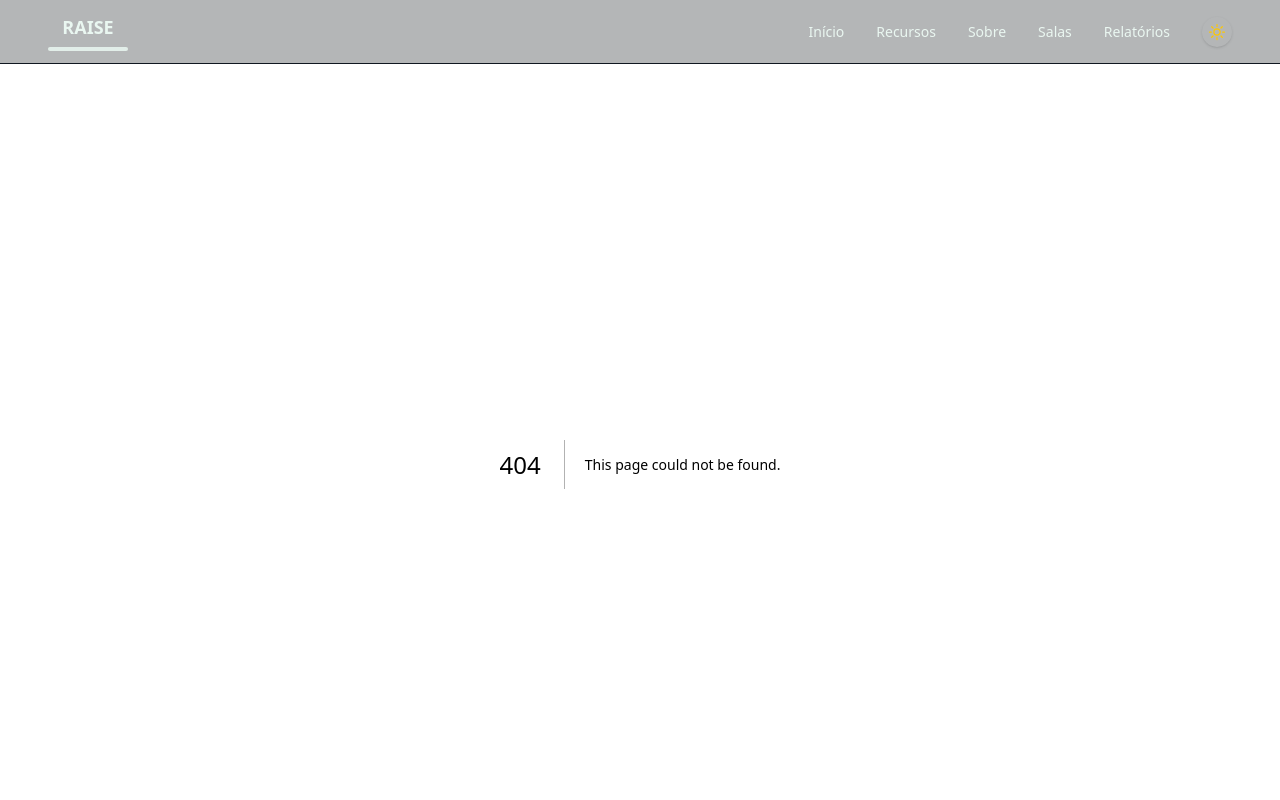
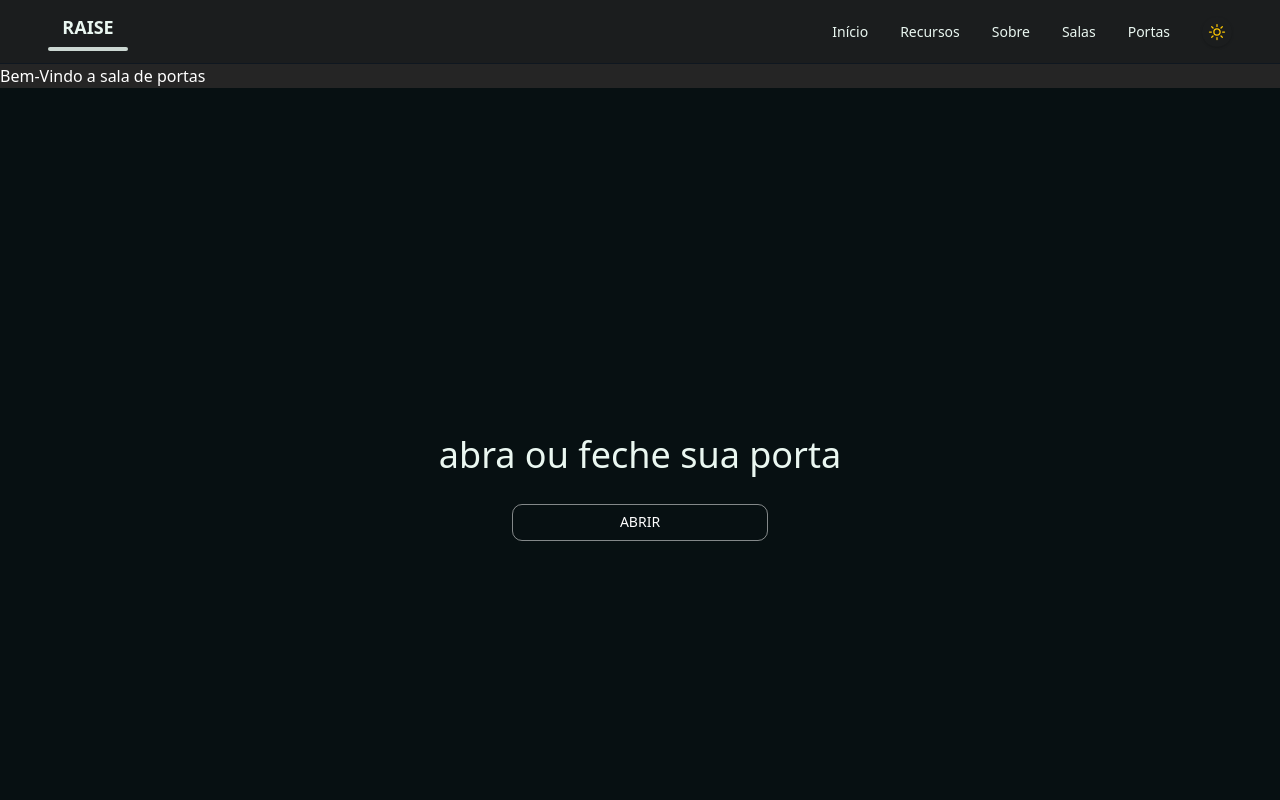
Before and after one commit to Mfranklin06/raise, a Next.js app: page /portas in a window 1280 px wide. Before the commit this address had no page. Shown: the top 800 px of the page. Built offline with nearby package versions, Linux system fonts and the light colour scheme.

Commit message:
feat: add portapage test

```diff
--- a/src/app/components/Header.tsx
+++ b/src/app/components/Header.tsx
@@ -27,7 +27,7 @@ export default function Header() {
             <Link href="/#features" className="text-sm text-foreground hover:opacity-90 hover:text-primary">Recursos</Link>
             <Link href="/#about" className="text-sm text-foreground hover:opacity-90 hover:text-primary">Sobre</Link>
             <Link href="/salas" className="text-sm text-foreground hover:opacity-90 hover:text-primary">Salas</Link>
-            <Link href="/relatorios" className="text-sm text-foreground hover:opacity-90 hover:text-primary">Relatórios</Link>
+            <Link href="/portas" className="text-sm text-foreground hover:opacity-90 hover:text-primary">Portas</Link>
             <ThemeToggle />
           </nav>
 
@@ -60,7 +60,7 @@ export default function Header() {
             <Link href="/#features" onClick={() => setOpen(false)} className="py-2 text-lg text-foreground">Recursos</Link>
             <Link href="/#about" onClick={() => setOpen(false)} className="py-2 text-lg text-foreground">Sobre</Link>
             <Link href="/salas" onClick={() => setOpen(false)} className="py-2 text-lg text-foreground">Salas</Link>
-            <Link href="/relatorios" onClick={() => setOpen(false)} className="py-2 text-lg text-foreground">Relatórios</Link>
+            <Link href="/portas" onClick={() => setOpen(false)} className="py-2 text-lg text-foreground">Portas</Link>
           </div>
         </div>
       </div>
--- /dev/null
+++ b/src/app/components/MqttConectionPorta.tsx
@@ -0,0 +1,21 @@
+import mqtt from 'mqtt';
+
+export default function connectToMqttBroker(mensagem: string) {
+    const url = 'wss://broker.emqx.io:8084/mqtt';
+
+    const client = mqtt.connect(url);
+
+    client.on('connect', () => {
+      client.subscribe("lab_pesquisa", (err) => {
+        if (err) console.error('Erro subscribe:', err);
+      });
+      client.publish("porta/lab_pesquisa", mensagem);
+
+      client.end();
+    });
+
+    client.on('error', (err) => {
+      console.error('MQTT error:', err);
+      client.end();
+    });
+}
--- /dev/null
+++ b/src/app/portas/page.tsx
@@ -0,0 +1,30 @@
+'use client'
+import { Box, Button } from "@mui/material";
+import React, { useState } from "react";
+import connectToMqttBroker from "../components/MqttConectionPorta";
+
+export default function Portas() {
+    const [isOpen, setIsOpen] = useState(false);
+    const toggleDoor = () => {
+        setIsOpen(!isOpen);
+    }
+    return (
+        <>
+            <div>
+                <h1 className="justify-center">Bem-Vindo a sala de portas</h1>
+            </div>
+            <main>
+
+                <Box component={"section"} className="flex flex-col justify-center text-center text-4xl space-y-6 py-6 bg-background min-h-screen text-foreground">
+
+
+                    <div className="space-y-6">
+                        <h1 className="justify-center">abra ou feche sua porta</h1>
+
+                        <Button className="w-64" variant="outlined" onClick={() => { toggleDoor(); connectToMqttBroker(isOpen ? 'fechada' : 'aberta') }}>{isOpen ? 'fechar' : 'abrir'}</Button>
+                    </div>
+                </Box>
+            </main>
+        </>
+    );
+}
--- a/src/app/salas/[id]/page.tsx
+++ b/src/app/salas/[id]/page.tsx
@@ -2,9 +2,11 @@ import { updateEstadoAction } from "@/app/actions";
 import SalaCards from "@/app/components/SalaCards";
 import { getUnidadesAC, UnidadeAC } from "@/lib/data";
 
-async function getUnidade(params: { id: string }): Promise<UnidadeAC> {
+async function getUnidade(id: string): Promise<UnidadeAC> {
     const unidades = await getUnidadesAC();
-    return unidades.find(u => u.id === parseInt(params.id))!;
+    const unidade = unidades.find(u => u?.id === parseInt(id));
+    if (!unidade) throw new Error(`Unidade with id ${id} not found`);
+    return unidade;
 }
 interface SalaProps {
     params: {
@@ -12,8 +14,8 @@ interface SalaProps {
     };
 }
 
-export default async function Sala(u: SalaProps) {
-    const unidades = await getUnidade(u.params);
+export default async function Sala({params}: SalaProps) {
+    const unidades = await getUnidade(params.id);
 
     // The component now receives the correctly typed action.
     return (
```
